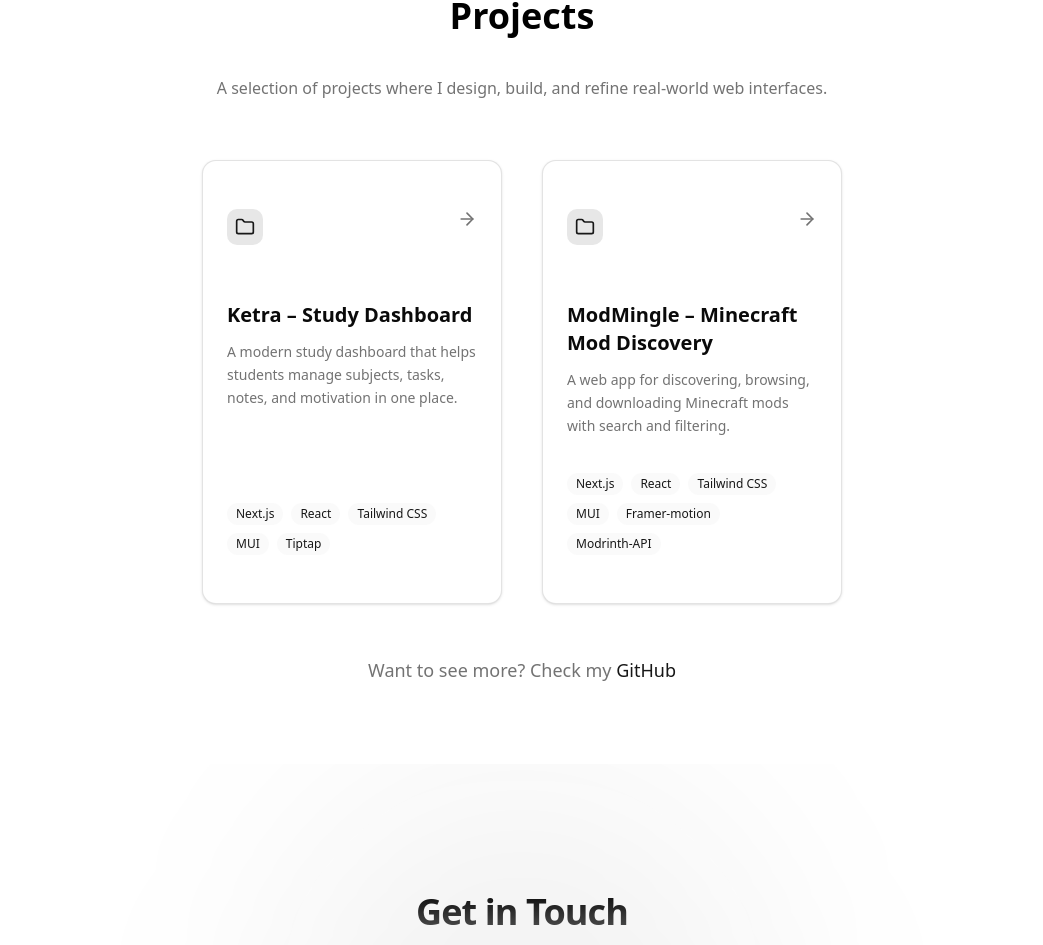
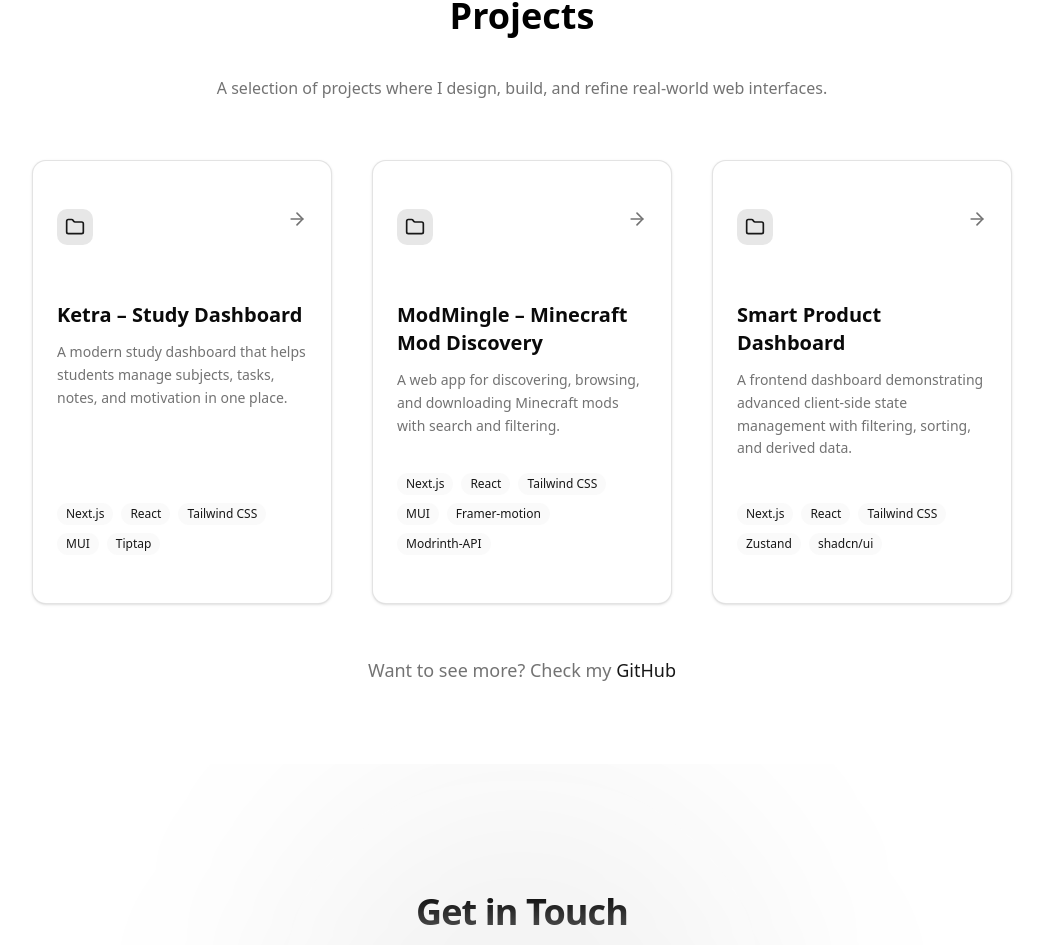
Before and after one commit to mohdragon010/mohamed-crafts, a Next.js app: page / in a window 1280 px wide. Shown: the part 2129-3074 px from the top of the page, without its empty margins (118-1161 px from the left). Built offline with nearby package versions, Linux system fonts and the light colour scheme.

Commit message:
E-commerce project

```diff
--- a/components/contact.jsx
+++ b/components/contact.jsx
@@ -10,7 +10,7 @@ export default function Contact() {
             <div className="absolute top-1/2 left-1/2 -translate-x-1/2 -translate-y-1/2 w-[500px] h-[500px] bg-primary/5 rounded-full blur-[100px] -z-10" />
 
             <div className="container px-4 md:px-6 mx-auto max-w-3xl text-center">
-                <h2 className="text-3xl md:text-4xl font-bold tracking-tight mb-6 bg-clip-text text-transparent bg-gradient-to-b from-foreground to-foreground/70">
+                <h2 className="text-3xl md:text-4xl font-bold tracking-tight mb-6 bg-clip-text text-transparent bg-linear-to-b from-foreground to-foreground/70">
                     Get in Touch
                 </h2>
 
--- a/components/projects.jsx
+++ b/components/projects.jsx
@@ -64,6 +64,35 @@ const projects = [
         type: "Personal Project",
         image: "@/public/modmingle.png"
     },
+    {
+    id: "smart-product-dashboard",
+    title: "Smart Product Dashboard",
+    description:
+        "A frontend dashboard demonstrating advanced client-side state management with filtering, sorting, and derived data.",
+    longDescription:
+        "Smart Product Dashboard is a frontend-focused project that showcases advanced state management patterns on the client side. It includes combined filters, sorting, search, and derived state such as filtered counts and average prices, with a clean and responsive UI. The project intentionally avoids backend complexity to focus on data flow and UI logic.",
+    features: [
+        "Products list with mock data",
+        "Combined filters (category, price range, availability)",
+        "Search by product name",
+        "Sorting by price and rating",
+        "Derived state (filtered count, average price)",
+        "Clean and responsive UI",
+        "Empty and loading states"
+    ],
+    techStack: [
+        "Next.js",
+        "React",
+        "Tailwind CSS",
+        "Zustand",
+        "shadcn/ui"
+    ],
+    liveUrl: "LIVE_DEMO_URL",
+    githubUrl: "GITHUB_REPO_URL",
+    status: "Completed",
+    type: "Personal Project",
+    image: "@/public/smart-product-dashboard.png"
+}
 ];
 
 
```
